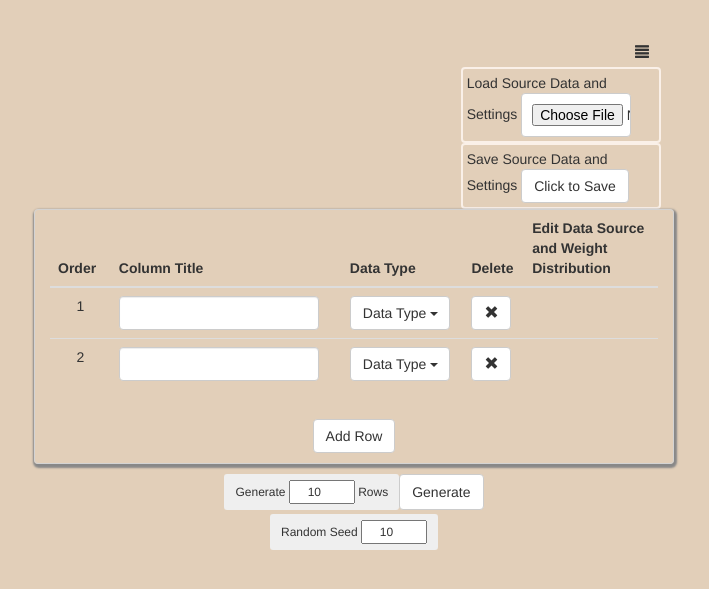
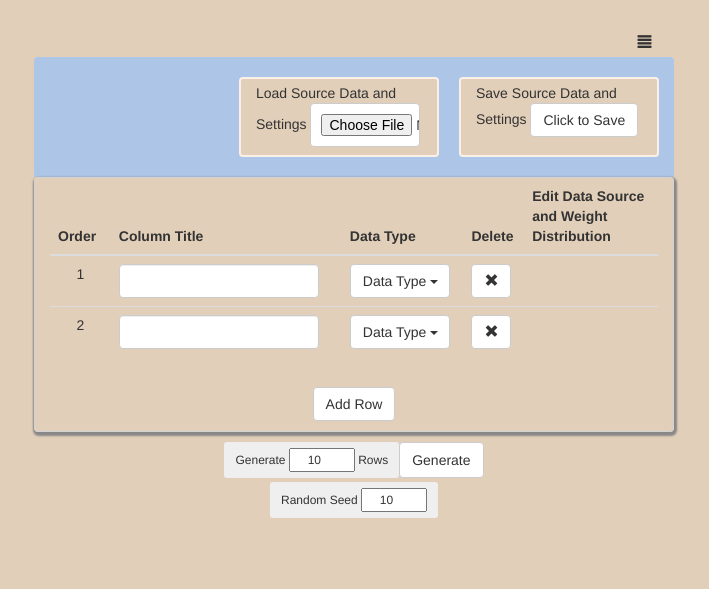
Before and after one commit to CensusBureauCAT/RandomDataGenerator, a plain HTML site: page index.html in a window 1280 px wide. Both pictures are taken after a click on the element 927 px from the left and 137 px from the top of the page. Shown: the part 87-676 px from the top of the page, without its empty margins (286-995 px from the left). Drawn offline with Linux system fonts and the light colour scheme; a script that the page names is missing.

Commit message:
Changed look of load/save menu.

```diff
--- a/index.html
+++ b/index.html
@@ -66,32 +66,38 @@
 
 
         <!-- These dropdown menu imports and exports your data and settings -->
-        <div class="row" style="padding: 10px 20px;">
-            <div class="col-sm-offset-3 col-sm-6" style="justify-content: flex-end; display: flex">
+        <div class="row" style="padding-right: 10px; padding-bottom: 10px;">
+            <div class="col-sm-offset-8 col-sm-1" style="justify-content: flex-end; display: flex">
                 <span id="menu" class="glyphicon glyphicon-align-justify dropdown-toggle" onclick='$("#menuContainer").slideToggle()'></span>
             </div>
         </div>
 
         <!-- Button to import custom data from a CSV file.  No headers used -->
         <div id="menuContainer" class="row">
-            <div class="col-sm-offset-7 col-sm-2">
-                <div class="row" style="border-style: solid; border-width: 2px; border-radius: 4px;
-                    border-color: #FAF0E8; width: 200px;  padding: 4px;">
+            <div class="col-sm-offset-3 col-sm-6" style="background-color: #ADC6E8; border-top-left-radius: 4px; border-top-right-radius: 4px; padding-top: 20px; padding-bottom: 20px">
+                <div style="float:right;">
+                    <table>
+                        <tr style="padding-top: 10px;">
+                            <td style="padding-right: 20px">
+                                <div style="border-style: solid; border-width: 2px; border-radius: 4px;
+                        border-color: #FAF0E8; height: 80px; width: 200px;  padding: 4px; padding-left: 15px; background-color: #E2CFB9">
                                     <div style="width: 200px;">Load Source Data and</br>Settings
-                    <!--<div style="justify-content: center; display: flex;  width: 300px;">
-                        <input id="fileItem" type="file" onchange="importData()" style="padding: 10px;">
-                    </div> -->
-
                                         <input id="loadFileItem" type="file" class="btn btn-default"
                                                onchange="loadSettings()" style="padding: 10px; width:110px;  display: inline;">
-
-                    </div>
-                </div>
-                <div class="row" style="border-style: solid; border-width: 2px; border-radius: 4px;
-                border-color: #FAF0E8;width: 200px; padding: 4px; justify-content: center; display: flex;">
+                                    </div>
+                                </div>
+
+                            </td>
+                            <td>
+                                <div style="border-style: solid; border-width: 2px; border-radius: 4px;
+                    border-color: #FAF0E8;  height: 80px; width: 200px; padding: 4px;  padding-left: 15px; justify-content: center; display: flex; background-color: #E2CFB9">
                                     <div style="width: 200px;">Save Source Data and</br>Settings
                                         <a class="btn btn-default" onclick="saveSettings(this)">Click to Save</a>
                                     </div>
+                                </div>
+                            </td>
+                        </tr>
+                    </table>
                 </div>
             </div>
         </div>
@@ -987,46 +993,7 @@
         var currentWeightValue = jQuery.extend(true, {}, tableData);
         result = [];
         if (tableData) {
-            /*
-            var index = 0;
-            var weightIndex = 0;
-            // Loop until the specified number of rows is generated
-            for	(index = 0; index < $("#numberGenerated").val(); index++) {
-                //console.log("index " + index + " weightIndex " + weightIndex);
-
-                // Get the next row data that as that has weight > 0
-                //console.log("Checking " + currentWeightValue[weightIndex].weight);
-                while (currentWeightValue[weightIndex].weight < 1) {
-                    //console.log("Checking " + currentWeightValue[weightIndex].weight);
-                    weightIndex++;
-                    //console.log("New weight index " + weightIndex);
-                    if (weightIndex >= totalEntries) {
-                        weightIndex = 0;
-                        if (currentWeightValue[0].weight <= 0) {
-                            //console.log("Full pass complete");
-                            currentWeightValue = jQuery.extend(true, {}, tableData);
-                        }
-                    }
-                }
-
-                // Add row data to result
-                //console.log("Using weight index " + weightIndex);
-                //console.log("Weight value " + currentWeightValue[weightIndex].weight);
-                result.push(tableData[weightIndex].data);
-
-                // Decrement and check to see if all weights have reached zero
-                currentWeightValue[weightIndex].weight--;
-                //console.log("Weight value " + currentWeightValue[weightIndex].weight);
-                weightIndex++;
-                if (weightIndex >= totalEntries) {
-                    weightIndex = 0;
-                    if (currentWeightValue[0].weight <= 0) {
-                        //console.log("Full pass complete");
-                        currentWeightValue = jQuery.extend(true, {}, tableData);
-                    }
-                }
-            }
-            */
+
             var totalWeight = 0;
             var maxCountIndex = 0;
             for(index in tableData) {
```
Lines whose indentation alone changed are shown as unchanged.
